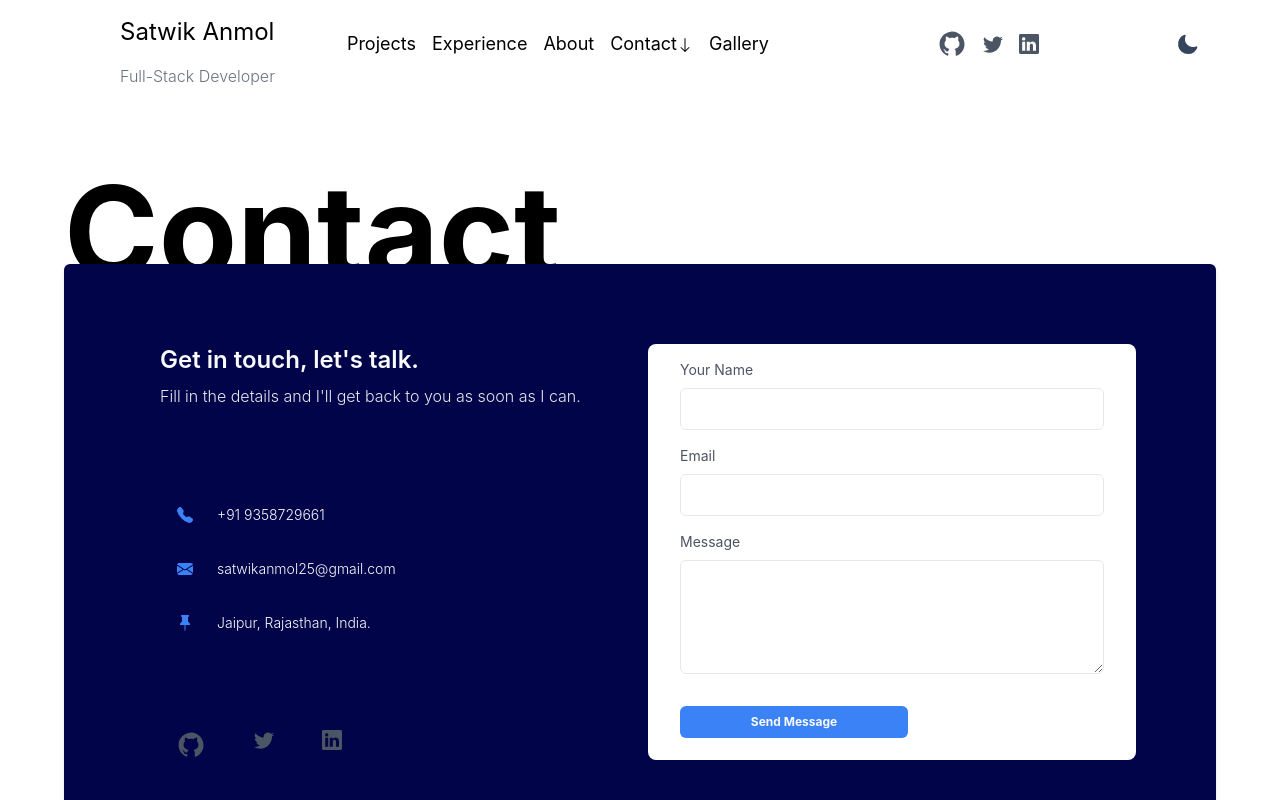
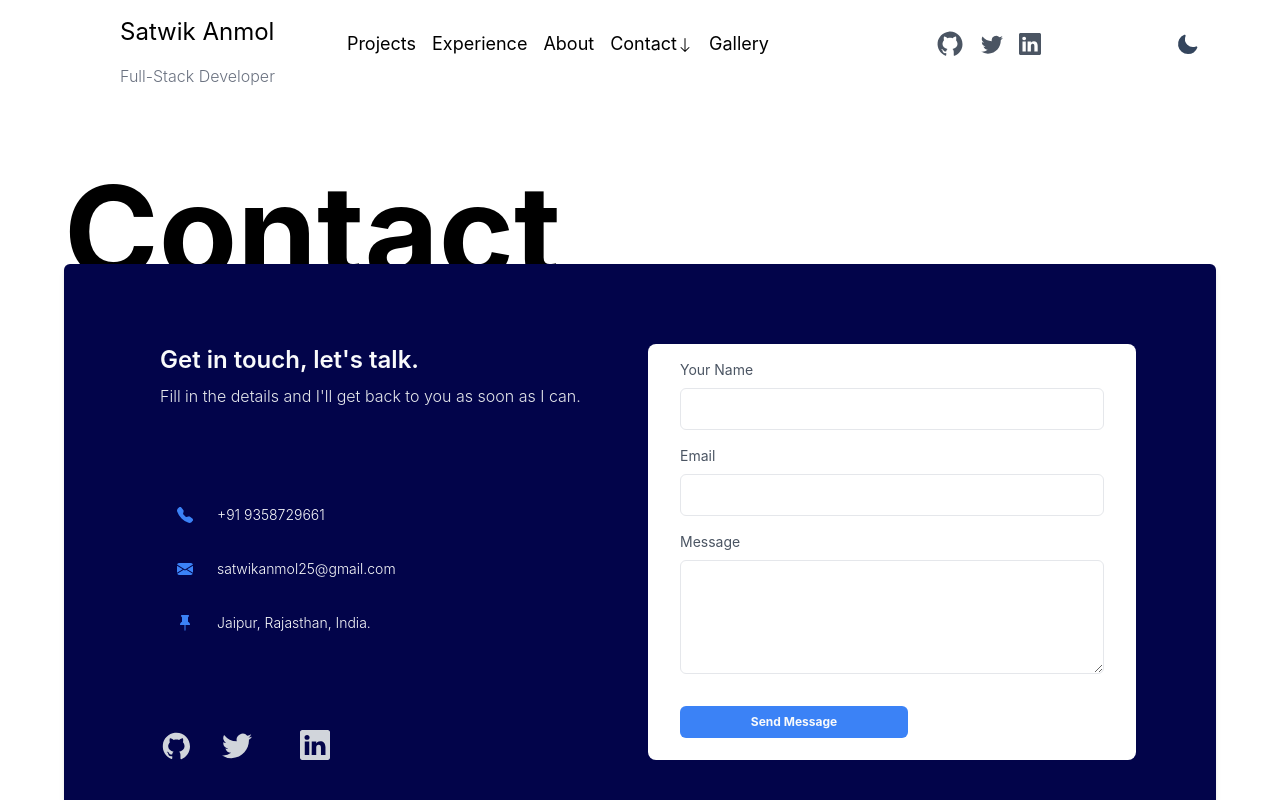
Before and after one commit to Satwikan/portfolio, a Next.js app: page /contact in a window 1280 px wide. Shown: the top 800 px of the page. Built offline with nearby package versions, Linux system fonts and the light colour scheme.

Commit message:
design improved

```diff
--- a/components/Contact.js
+++ b/components/Contact.js
@@ -101,31 +101,29 @@ export default function Contact() {
             <div className="social-icons flex flex-row space-x-8">
               <a
                 href={userData.socialLinks.github}
-                className="px-4 text-base font-normal text-gray-600 dark:text-gray-300"
+                className="text-base font-normal text-gray-300"
                 target="_blank"
               >
                 <svg
                   xmlns="http://www.w3.org/2000/svg"
                   fill="currentColor"
-                  viewBox="0 0 24 24"
+                  viewBox="0 0 22 22"
                   width="30px"
                   height="30px"
-                  // className="bi bi-github h-5 w-5"
                 >
                   <path d="M10.9,2.1c-4.6,0.5-8.3,4.2-8.8,8.7c-0.5,4.7,2.2,8.9,6.3,10.5C8.7,21.4,9,21.2,9,20.8v-1.6c0,0-0.4,0.1-0.9,0.1 c-1.4,0-2-1.2-2.1-1.9c-0.1-0.4-0.3-0.7-0.6-1C5.1,16.3,5,16.3,5,16.2C5,16,5.3,16,5.4,16c0.6,0,1.1,0.7,1.3,1c0.5,0.8,1.1,1,1.4,1 c0.4,0,0.7-0.1,0.9-0.2c0.1-0.7,0.4-1.4,1-1.8c-2.3-0.5-4-1.8-4-4c0-1.1,0.5-2.2,1.2-3C7.1,8.8,7,8.3,7,7.6C7,7.2,7,6.6,7.3,6 c0,0,1.4,0,2.8,1.3C10.6,7.1,11.3,7,12,7s1.4,0.1,2,0.3C15.3,6,16.8,6,16.8,6C17,6.6,17,7.2,17,7.6c0,0.8-0.1,1.2-0.2,1.4 c0.7,0.8,1.2,1.8,1.2,3c0,2.2-1.7,3.5-4,4c0.6,0.5,1,1.4,1,2.3v2.6c0,0.3,0.3,0.6,0.7,0.5c3.7-1.5,6.3-5.1,6.3-9.3 C22,6.1,16.9,1.4,10.9,2.1z" />
                 </svg>
               </a>
               <a
                 href={userData.socialLinks.twitter}
-                className="text-base font-normal text-gray-600 dark:text-gray-300"
+                className="text-base font-normal text-gray-300"
                 target="_blank"
               >
                 <svg
                   xmlns="http://www.w3.org/2000/svg"
-                  width="22"
-                  height="22"
+                  width="30px"
+                  height="30px"
                   fill="currentColor"
-                  className="bi bi-twitter h-5 w-5"
                   viewBox="0 0 16 16"
                 >
                   <path d="M5.026 15c6.038 0 9.341-5.003 9.341-9.334 0-.14 0-.282-.006-.422A6.685 6.685 0 0 0 16 3.542a6.658 6.658 0 0 1-1.889.518 3.301 3.301 0 0 0 1.447-1.817 6.533 6.533 0 0 1-2.087.793A3.286 3.286 0 0 0 7.875 6.03a9.325 9.325 0 0 1-6.767-3.429 3.289 3.289 0 0 0 1.018 4.382A3.323 3.323 0 0 1 .64 6.575v.045a3.288 3.288 0 0 0 2.632 3.218 3.203 3.203 0 0 1-.865.115 3.23 3.23 0 0 1-.614-.057 3.283 3.283 0 0 0 3.067 2.277A6.588 6.588 0 0 1 .78 13.58a6.32 6.32 0 0 1-.78-.045A9.344 9.344 0 0 0 5.026 15z" />
@@ -133,15 +131,14 @@ export default function Contact() {
               </a>
               <a
                 href={userData.socialLinks.linkedin}
-                className="px-4 text-base font-normal text-gray-600 dark:text-gray-300"
+                className="px-4 text-base font-normal text-gray-300"
                 target="_blank"
               >
                 <svg
                   xmlns="http://www.w3.org/2000/svg"
-                  width="22"
-                  height="22"
+                  width="30px"
+                  height="30px"
                   fill="currentColor"
-                  className="bi bi-linkedin h-5 w-5"
                   viewBox="0 0 16 16"
                 >
                   <path d="M0 1.146C0 .513.526 0 1.175 0h13.65C15.474 0 16 .513 16 1.146v13.708c0 .633-.526 1.146-1.175 1.146H1.175C.526 16 0 15.487 0 14.854V1.146zm4.943 12.248V6.169H2.542v7.225h2.401zm-1.2-8.212c.837 0 1.358-.554 1.358-1.248-.015-.709-.52-1.248-1.342-1.248-.822 0-1.359.54-1.359 1.248 0 .694.521 1.248 1.327 1.248h.016zm4.908 8.212V9.359c0-.216.016-.432.08-.586.173-.431.568-.878 1.232-.878.869 0 1.216.662 1.216 1.634v3.865h2.401V9.25c0-2.22-1.184-3.252-2.764-3.252-1.274 0-1.845.7-2.165 1.193v.025h-.016a5.54 5.54 0 0 1 .016-.025V6.169h-2.4c.03.678 0 7.225 0 7.225h2.4z" />
--- a/components/FavoriteProjects.js
+++ b/components/FavoriteProjects.js
@@ -6,7 +6,7 @@ export default function FavoriteProjects() {
     <div className="bg-[#F1F1F1] -mt-40 dark:bg-gray-900">
       <div className="max-w-6xl mx-auto">
         <header className="flex flex-col md:flex-row justify-between items-center pt-40 mx-10 md:my-20 lg:my-0">
-          <h1 className="text-6xl lg:text-9xl max-w-lg font-bold text-gray-500 my-20 md:my-0 md:text-white dark:text-gray-600 text-center">
+          <h1 className="text-6xl lg:text-9xl max-w-lg font-bold text-gray-400 my-20 md:my-0 dark:text-gray-600 text-center">
             Favourite Projects
           </h1>
           <Link href="/projects">
--- a/components/Gallery.js
+++ b/components/Gallery.js
@@ -15,7 +15,7 @@ const Gallery = () => {
       <div className="bg-[#F1F1F1] dark:bg-gray-900 -mt-4">
         <div className="max-w-6xl mx-auto grid grid-cols-1 md:grid-cols-2 gap-8 py-20 pb-40">
           {data.gallery.map(({ url, desc }, idx) => (
-            <ImageCard url={url} desc={desc} />
+            <ImageCard url={url} desc={desc} key={idx} />
           ))}
         </div>
       </div>
--- a/components/LatestCode.js
+++ b/components/LatestCode.js
@@ -15,7 +15,7 @@ export default function LatestCode({ repositories }) {
     <section className="bg-[#F1F1F1] -mt-40 dark:bg-gray-900 pb-40">
       <div className="max-w-6xl mx-auto">
         <div className="flex flex-col md:flex-row justify-between items-center md:pt-40 mx-10">
-          <h1 className="text-6xl lg:text-9xl max-w-lg font-bold text-gray-500 my-20 md:my-0 md:text-white dark:text-gray-600 text-center lg:text-left">
+          <h1 className="text-6xl lg:text-9xl max-w-lg font-bold text-gray-400 my-20 md:my-0 dark:text-gray-600 text-center lg:text-left">
             Latest Code
           </h1>
 
--- a/constants/data.js
+++ b/constants/data.js
@@ -80,7 +80,7 @@ const userData = {
     {
       url:
         "https://hmroakcxqcchmjnuqrlq.supabase.in/storage/v1/object/public/supakan-bucket/zoo.jpg",
-      desc: "",
+      desc: "Nahargarh October 2021",
     },
   ],
   resumeUrl:
--- a/layouts/Footer.js
+++ b/layouts/Footer.js
@@ -13,7 +13,7 @@ export default function Footer() {
           {",  "}
           <a
             href="https://github.com/Satwikan/portfolio"
-            className="underline bg-red-600 text-white"
+            className="underline bg-red-600 text-[#9CA3AF]"
           >
             Visit Source Code &#x2197;
           </a>
```
